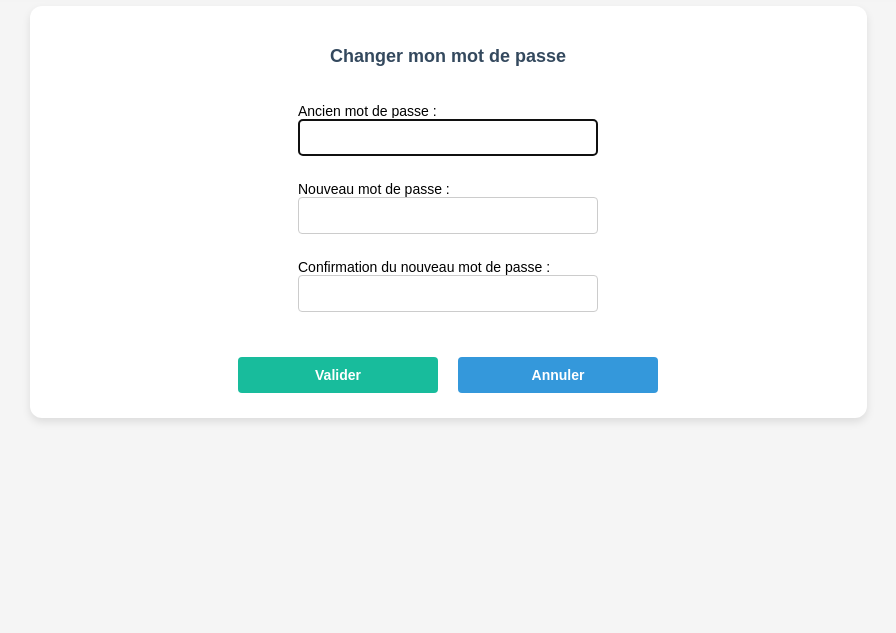
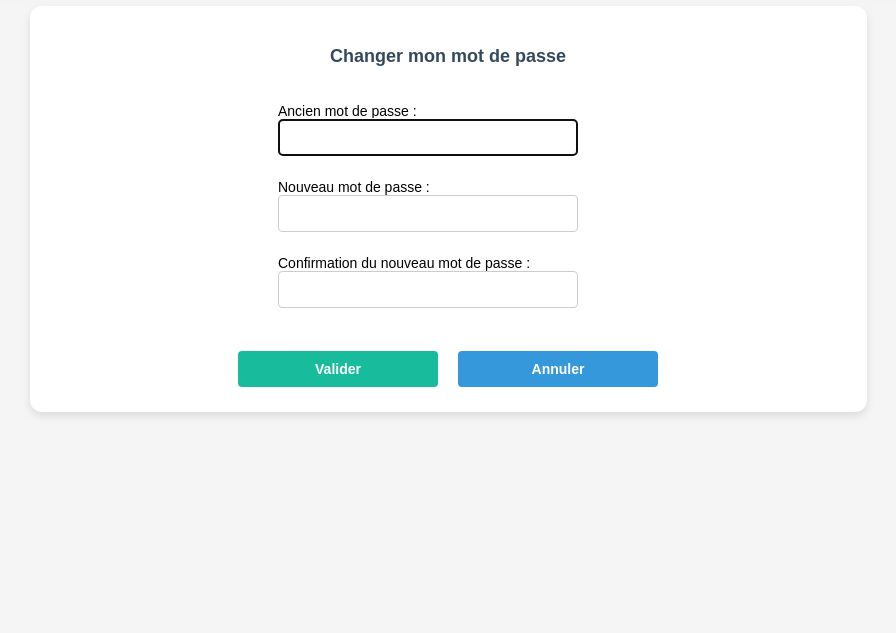
Before and after one commit to AlNocquet/OC-Projet9-LITReview, a Django app: page /password_change/ in a window 1280 px wide. Shown: the part 143-776 px from the top of the page, without its empty margins (192-1088 px from the left). Run offline with Django 5.2, Linux system fonts and the light colour scheme; a user stored in the database is signed in.

Commit message:
profile, password, and CSS alignment: enforce best practices, email required, and robust UX
- Profile page: email field now mandatory and email format validated (form constraint), cannot update profile without valid email.
- Password change page: old password field strictly validated as current password; browser auto-fill issues resolved; cancel button now returns to profile page if authenticated, or home page if not (dynamic behavior).
- Password reset (forgotten password): cancel button now context-aware (home/profile depending on authentication).
- CSS (divers.css, profile.css, form.css):
  - Harmonized and stabilized form-field alignment to prevent field jumping/disalignment on error display.
  - Uniform button styling across all forms for consistent look and feel.
- HTML: templates updated for above logic and improved accessibility/UX.
- No database or business logic altered outside of form validation and navigation; only UX, validation, and style improvements.

```diff
--- a/LITReview/forms.py
+++ b/LITReview/forms.py
@@ -1,5 +1,5 @@
 from django import forms
-from django.contrib.auth.forms import UserCreationForm, AuthenticationForm
+from django.contrib.auth.forms import UserCreationForm, AuthenticationForm, PasswordChangeForm
 from django.contrib.auth.models import User
 
 from .models import Ticket, Review
@@ -71,6 +71,8 @@ class ProfileUpdateForm(BaseModelForm):
     Custom form for updating user profile.
     Fields: username, email (must be unique among other users).
     """
+
+    email = forms.EmailField(required=True)
 
     class Meta:
         model = User
@@ -203,3 +205,18 @@ class TicketReviewForm(forms.Form):
     rating = forms.IntegerField(
         label="Note", min_value=0, max_value=5, required=True
     )
+
+
+class CustomPasswordChangeForm(PasswordChangeForm):
+    def __init__(self, *args, **kwargs):
+        super().__init__(*args, **kwargs)
+        self.fields['old_password'].widget.attrs.update({
+            'autocomplete': 'current-password',
+            'autofocus': True,
+        })
+        self.fields['new_password1'].widget.attrs.update({
+            'autocomplete': 'new-password',
+        })
+        self.fields['new_password2'].widget.attrs.update({
+            'autocomplete': 'new-password',
+        })
--- a/LITReview/static/css/divers.css
+++ b/LITReview/static/css/divers.css
@@ -159,6 +159,25 @@
 }
 
 
+.form-field {
+  margin-bottom: 8px;
+  width: 100%;
+  max-width: 350px;
+}
+
+.form-field input {
+  margin-bottom: 2px;
+}
+
+.form-field .error {
+  min-height: 14px;
+  margin-top: 2px;
+  margin-bottom: 0;
+  font-size: 13px;
+  color: #e74c3c;
+  text-align: left;
+}
+
 /******************************* Tablet : ≥768px *******************************/
 @media (min-width: 768px) {
   .auth-container {
--- a/LITReview/static/css/form.css
+++ b/LITReview/static/css/form.css
@@ -104,7 +104,7 @@ form.css s’occupe uniquement des structures spécifiques aux pages de formulai
     font-size: 12px;
     font-weight: bolder;
     padding: 10px 5px;
-    width: 200px;
+    width: 160px;
 }
 
 .form-page-container .btn:hover {
--- a/LITReview/static/css/profile.css
+++ b/LITReview/static/css/profile.css
@@ -119,9 +119,32 @@ h2 {
     background-color: #3498db;
     color: white;
 }
+
 .profile-container .btn-secondary:hover {
     background-color: #2980b9;
 }
+
+
+/* Spécifique au changement de mot de passe/profil : */
+.profile-container .form-field {
+  margin-bottom: 6px;
+  width: 100%;
+  max-width: 340px;
+}
+
+.profile-container .form-field input {
+  margin-bottom: 2px;
+}
+
+.profile-container .form-field .error {
+  min-height: 13px;
+  margin-top: 2px;
+  margin-bottom: 0;
+  font-size: 13px;
+  color: #e74c3c;
+  text-align: left;
+}
+
 
 /******************************* Tablet + Desktop : à partir de 768px *******************************/
 @media (min-width: 768px) {
--- a/LITReview/static/css/sign_up.css
+++ b/LITReview/static/css/sign_up.css
@@ -72,8 +72,7 @@
     flex-direction: column-reverse; /* Inverse l’ordre : Retourner sous S'inscrire */
     align-items: center;
     gap: 10px;
-    width: 75%;
-    max-width: 250px;
+    /*max-width: 250px;*/
     margin-top: 20px;
   }
 
@@ -120,8 +119,9 @@
 
     .button-group button,
     .button-group .btn-return {
-        max-width: 200px;
-        font-size: 12px;
+        width: 160px;
+        /*width: 75%;*/
+        font-size: 14px;
     }
 
     /* Décalage léger du bouton Retourner */
@@ -133,4 +133,5 @@
     .form-field {
         width: 55%;
     }
+
 }
--- a/LITReview/templates/auth/password_change_form.html
+++ b/LITReview/templates/auth/password_change_form.html
@@ -1,52 +1,57 @@
-<!-- l’utilisateur connecté saisit l’ancien mot de passe + le nouveau -->
-
 {% extends "base.html" %}
-
 {% load static %}
 
 {% block content %}
-
 <main>
   <div class="profile-container">
     <h2>Changer mon mot de passe</h2>
     <form method="post" novalidate>
       {% csrf_token %}
 
-      {# Champ ancien mot de passe #}
-      <div>
+      <!-- Champ ancien mot de passe -->
+      <div class="form-field">
         {{ form.old_password.label_tag }}
         {{ form.old_password }}
+        <div class="error">
           {% if form.old_password.errors %}
-          <div class="error">{{ form.old_password.errors }}</div>
+            {{ form.old_password.errors|striptags }}
+          {% else %}
+            &nbsp;  {# espace réservé pour éviter le décalage #}
           {% endif %}
         </div>
+      </div>
 
-      {# Champ nouveau mot de passe #}
-      <div>
+      <!-- Champ nouveau mot de passe -->
+      <div class="form-field">
         {{ form.new_password1.label_tag }}
         {{ form.new_password1 }}
+        <div class="error">
           {% if form.new_password1.errors %}
-          <div class="error">{{ form.new_password1.errors }}</div>
+            {{ form.new_password1.errors|striptags }}
+          {% else %}
+            &nbsp;
           {% endif %}
         </div>
+      </div>
 
-      {# Champ confirmation #}
-      <div>
+      <!-- Champ confirmation -->
+      <div class="form-field">
         {{ form.new_password2.label_tag }}
         {{ form.new_password2 }}
+        <div class="error">
           {% if form.new_password2.errors %}
-          <div class="error">{{ form.new_password2.errors }}</div>
+            {{ form.new_password2.errors|striptags }}
+          {% else %}
+            &nbsp;
           {% endif %}
+        </div>
       </div>
 
       <div class="button-group">
         <button type="submit" class="btn">Valider</button>
-
-
         <a href="{% url 'profile' %}" class="btn btn-secondary">Annuler</a>
       </div>
     </form>
   </div>
 </main>
-
 {% endblock %}
--- a/LITReview/templates/auth/password_reset_form.html
+++ b/LITReview/templates/auth/password_reset_form.html
@@ -16,7 +16,7 @@
     </div>
     <div class="button-group">
       <button type="submit" class="btn-primary">Envoyer</button>
-      <a href="{% url 'home' %}" class="btn btn-secondary">Annuler</a>
+      <a href="{% if user.is_authenticated %}{% url 'profile' %}{% else %}{% url 'home' %}{% endif %}" class="btn btn-secondary">Annuler</a>
     </div>
   </form>
 </div>
--- a/LITReview/urls.py
+++ b/LITReview/urls.py
@@ -1,4 +1,5 @@
 from django.contrib.auth import views as auth_views
+from .forms import CustomPasswordChangeForm
 from django.urls import path
 from . import views
 
@@ -67,7 +68,10 @@ urlpatterns = [
     # (vue native Django)
     path(
         'password_change/',
-        auth_views.PasswordChangeView.as_view(template_name='auth/password_change_form.html'),
+        auth_views.PasswordChangeView.as_view(
+            template_name='auth/password_change_form.html',
+            form_class=CustomPasswordChangeForm
+        ),
         name='password_change'
     ),
     path(
--- a/manage.py
+++ b/manage.py
@@ -1,4 +1,5 @@
 #!/usr/bin/env python
+
 """Django's command-line utility for administrative tasks."""
 import os
 import sys
```
Lines whose indentation alone changed are shown as unchanged.
